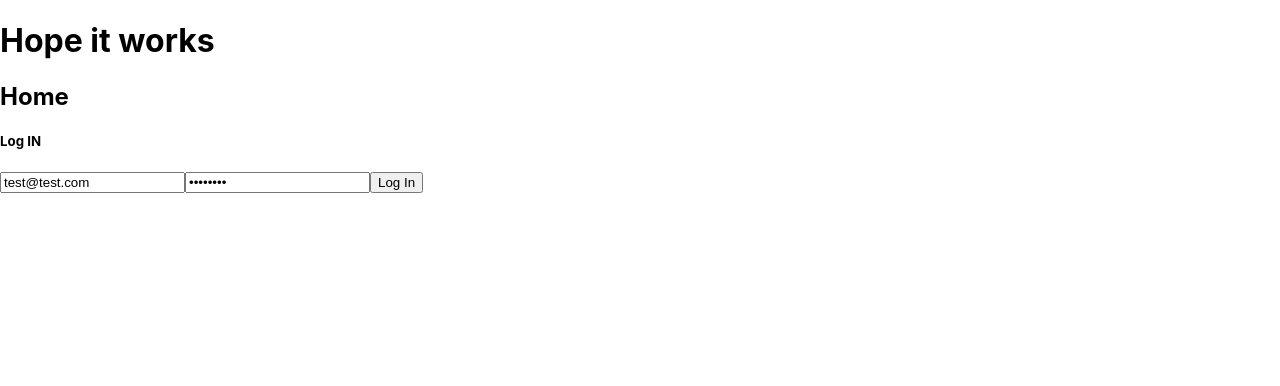
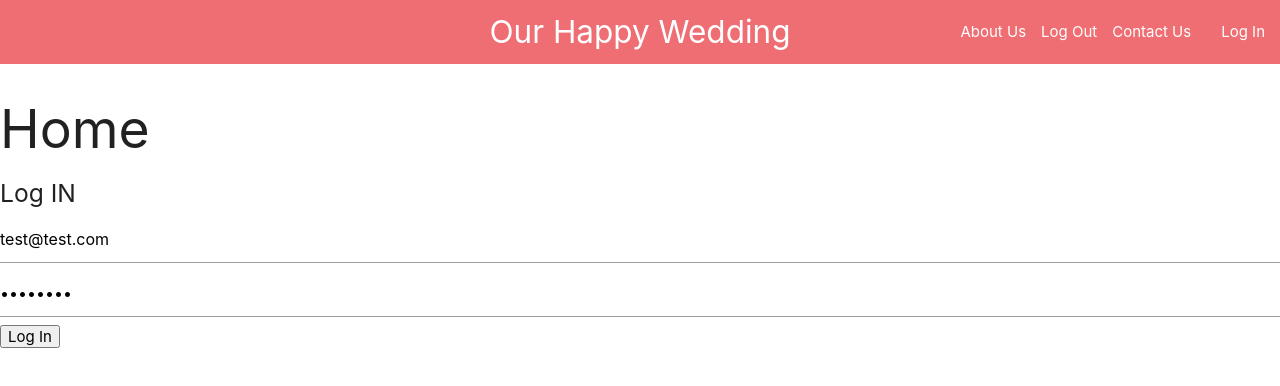
Before and after one commit to wilderbe4st/OurHappyWedding, a React (Create React App) app: page / in a window 1280 px wide. Shown: the top 386 px of the page. Built offline with nearby package versions, Linux system fonts and the light colour scheme; no server answers.

Commit message:
Login Completed

```diff
--- a/public/index.html
+++ b/public/index.html
@@ -39,5 +39,13 @@
       To begin the development, run `npm start` or `yarn start`.
       To create a production bundle, use `npm run build` or `yarn build`.
     -->
+
+
+    <!-- {/* //materiallze imports */} -->
+    <link rel="stylesheet" href="https://cdnjs.cloudflare.com/ajax/libs/materialize/1.0.0/css/materialize.min.css">
+
+   <script src="https://cdnjs.cloudflare.com/ajax/libs/materialize/1.0.0/js/materialize.min.js"></script>
+
+
   </body>
 </html>
--- a/src/App.js
+++ b/src/App.js
@@ -6,6 +6,7 @@ import Wedding from './Components/Wedding/Wedding';
 import UserContextProvider,{UserContext} from './Contexts/UserContext'
 import firebase from 'firebase/app'
 import FirebaseConfig from './FirebaseConfig'
+import LogIn from './Components/LogIn';
 
 function App() {
   //initialise firebase
@@ -14,14 +15,16 @@ function App() {
 
   return (
     <div className="App">
-      <h1>Hope it works </h1>
       <UserContextProvider>
       <BrowserRouter>
         <Route exact path="/" ><Home /> </Route>
         <Route exact path="/signup" component={SignUp}/>
         <Route exact path="/demo" component={Wedding}/>
+        <Route exact path="/login" component={LogIn}/>
       </BrowserRouter>
       </UserContextProvider>
+
+
 
     </div>
   );
--- a/src/Components/Home.js
+++ b/src/Components/Home.js
@@ -4,9 +4,12 @@ import UserContextProvider, {UserContext} from '../Contexts/UserContext'
 
 import firebase from 'firebase/app'
 import 'firebase/auth'
+
 import LogIn from './LogIn'
 import LogOut from './LogOut'
-
+import NavbarTop from './Navbar/Navbar'
+//css
+import './styles.css'
 
 const Home =()=> {
     // firebase.initializeApp(firebaseConfig);
@@ -16,13 +19,13 @@ const Home =()=> {
     return (
 
              <div>
+             <NavbarTop/>
                 <h2>Home</h2>
                 {!user.loggedIn? (
                     <LogIn />
                  ):(
                     <LogOut />
-                )
-                }
+                ) }
              </div>
 
 
--- a/src/Components/LogIn.js
+++ b/src/Components/LogIn.js
@@ -1,23 +1,29 @@
 import React ,{useState, useEffect,useContext} from 'react';
 import {UserContext} from '../Contexts/UserContext';
+import { Redirect } from 'react-router';
 
-const LogIn= ()=> {
+const LogIn= (props)=> {
     const [username,setUsername] = useState('test@test.com');
     const [password,setPassword] = useState('password');
     const Login=(username,password)=>{
         user.requestLogin(username,password);
         setUsername('');
         setPassword('');
+        console.log(props);
     }
     const user = useContext(UserContext);
     return (
 
 
+                <div className="continer">
+                {user.loggedIn ? <Redirect to="/" /> :
                 <div>
                     <h5> Log IN</h5>
                     <input type="text" onChange={e=>{setUsername(e.target.value)}} value={username}/>
                     <input type="password" onChange={e=>{setPassword(e.target.value)}} value={password} />
                     <button onClick={()=>{Login(username,password)}}>Log In</button>
+                </div>
+                }
                  </div>
 
 
--- a/src/Components/LogOut.js
+++ b/src/Components/LogOut.js
@@ -7,7 +7,7 @@ const LogIn= ()=> {
         <UserContext.Consumer>{(context)=>{
             return(
                 <div>
-                    <button onClick={context.requestLogout}>Log Out</button>
+                    <span onClick={context.requestLogout}>Log Out</span>
 
                 </div>
             )
--- /dev/null
+++ b/src/Components/Navbar/Navbar.js
@@ -0,0 +1,40 @@
+import React, { useContext } from 'react'
+import './styles.css'
+
+import LogIn from '../LogIn'
+import LogOut from '../LogOut'
+import {UserContext} from '../../Contexts/UserContext'
+import { Link } from 'react-router-dom'
+
+export default function Navbar() {
+    const user=useContext(UserContext);
+    return (
+        <div>
+        <div className="navbar-fixed">
+            <nav className=" z-depth-0 ">
+                <div className="nav-wrapper  " id="navbar">
+                <a href="#!" className="brand-logo center">Our Happy Wedding</a>
+                <ul className="right hide-on-med-and-down">
+                    <li> <Link to="/about">About Us</Link> </li>
+                    <li onClick={user.requestLogout}>Log Out</li>
+                    <li> <Link to="/contact">Contact Us</Link> </li>
+
+                    {!user.loggedIn? (
+                            <li><Link to="/login">Log In</Link></li>
+                        ):(
+                            <span className="setp">
+                            <li> <span className="setp">Hi, {user.email} </span></li>
+                            <li onClick={user.requestLogout} className="active"><span className="setp"> Log Out</span> </li>
+                           </span>
+
+
+                        ) }
+
+
+                </ul>
+                </div>
+            </nav>
+            </div>
+        </div>
+    )
+}
--- /dev/null
+++ b/src/Components/Navbar/styles.css
@@ -0,0 +1,9 @@
+.navbar-fixed {
+    position: fixed;
+    z-index:999999999;
+}
+
+.setp{
+    padding:15px;
+    cursor: pointer;
+}
--- a/src/Components/SignUp.js
+++ b/src/Components/SignUp.js
@@ -3,7 +3,7 @@ import React from 'react'
 export default function LogIn() {
     return (
         <div>
-            <h2> Log IN</h2>
+            <h2> Sign Up</h2>
         </div>
     )
 }
--- /dev/null
+++ b/src/Components/styles.css
@@ -0,0 +1,4 @@
+/*
+.container{
+    padding: 0px 100px 0px 100px;
+} */
--- a/src/Contexts/UserContext.js
+++ b/src/Contexts/UserContext.js
@@ -1,6 +1,7 @@
 import React,{ createContext,Component } from "react";
 import firebase from 'firebase/app'
 import 'firebase/auth'
+import { Redirect } from "react-router";
 
 export const defaultuser={loggedIn:false,email:"demo"};
 
@@ -8,7 +9,7 @@ export const UserContext= createContext();
 
 
 export default class UserContextProvider extends Component {
-    defaultuser={loggedIn:false,email:"demo"};
+    defaultuser={loggedIn:false,email:"demo",name:"Test User",uid:0};
     state=defaultuser;
 
     componentDidMount(state){
@@ -43,7 +44,9 @@ export default class UserContextProvider extends Component {
                     email:user.email,
                     username:user.uid,
                     name:user.displayName,
-            })}
+            })
+
+            }
         })
 
     }
```
